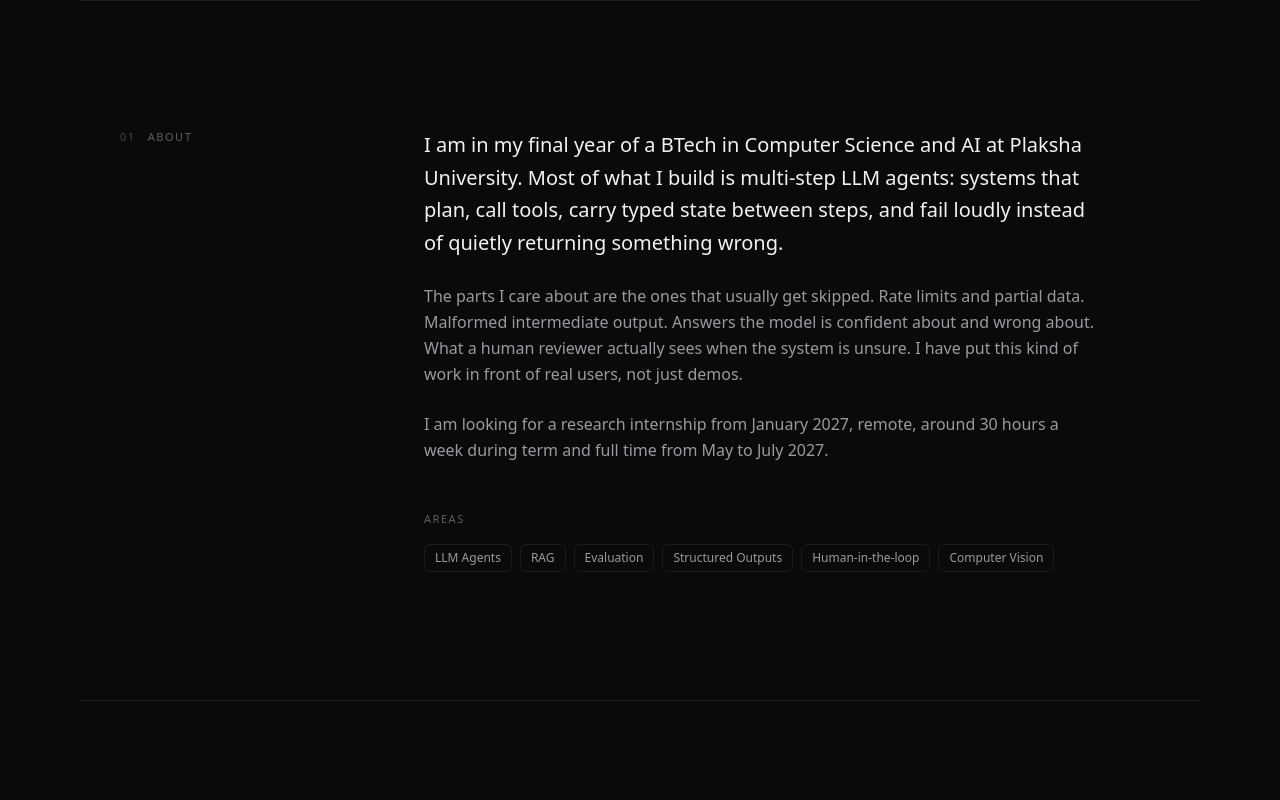
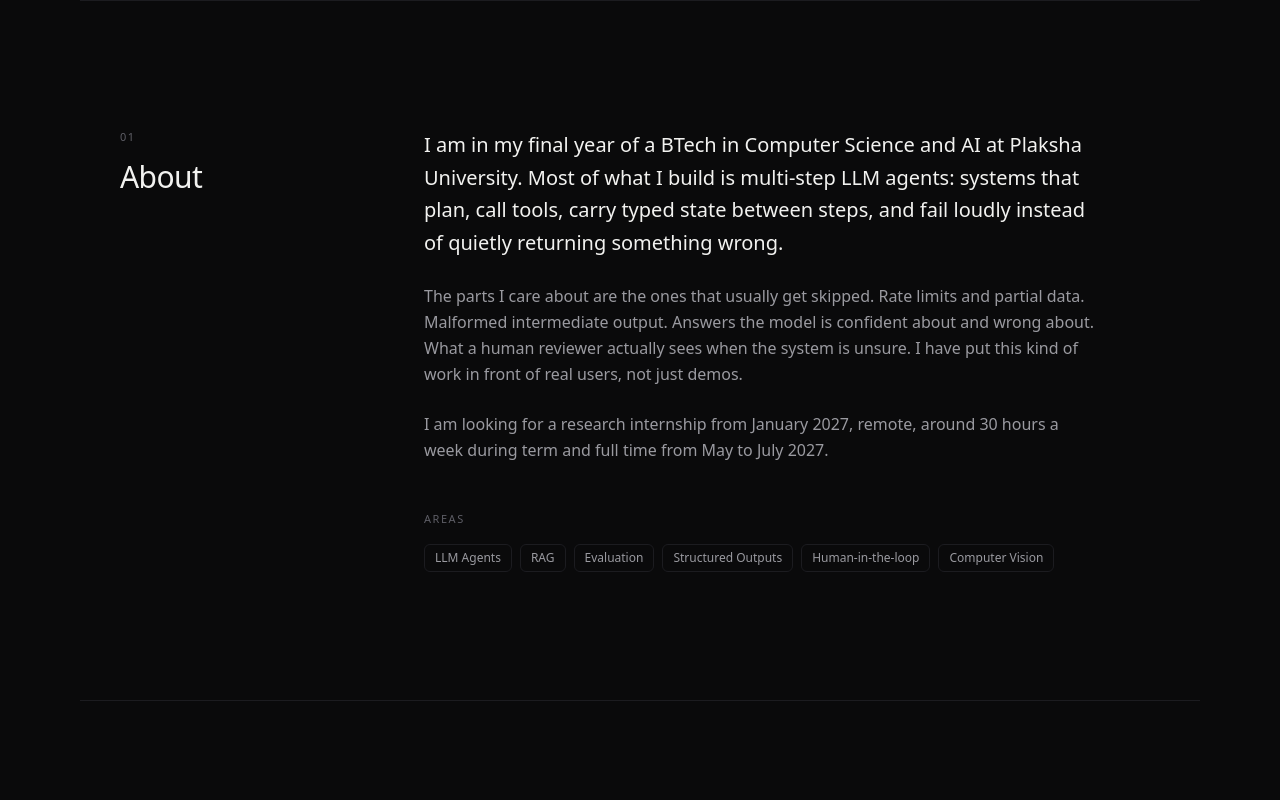
Before and after one commit to vaibhavdabas16/portfolio, a Next.js app: page / in a window 1280 px wide. Shown: the part 800-1600 px from the top of the page. Built offline with nearby package versions, Linux system fonts and the light colour scheme.

Commit message:
design: section headings at heading size with the index above

```diff
--- a/src/components/Section.tsx
+++ b/src/components/Section.tsx
@@ -25,16 +25,18 @@ export default function Section({
     >
       <div className="grid gap-10 md:grid-cols-[160px_1fr] md:gap-12 lg:grid-cols-[240px_1fr] lg:gap-16">
         <div data-reveal className="md:sticky md:top-24 md:self-start">
-          <h2 className="eyebrow flex items-baseline gap-3">
+          <h2>
             {index && (
-              <span aria-hidden className="text-text-tertiary/70">
+              <span aria-hidden className="eyebrow block">
                 {index}
               </span>
             )}
-            <span>{label}</span>
+            <span className="mt-3 block text-2xl font-medium leading-tight tracking-[-0.02em] text-text-primary md:text-[28px] lg:text-3xl">
+              {label}
+            </span>
           </h2>
           {title && (
-            <p className="mt-4 text-2xl font-medium tracking-[-0.02em] text-text-primary md:text-3xl">
+            <p className="mt-4 max-w-[220px] text-[15px] leading-relaxed text-text-secondary">
               {title}
             </p>
           )}
```
